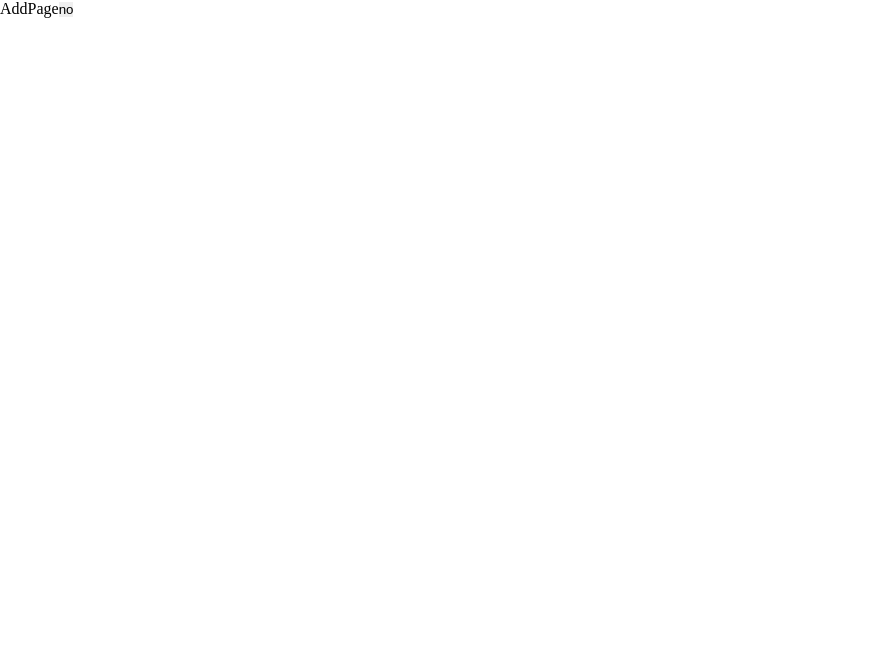
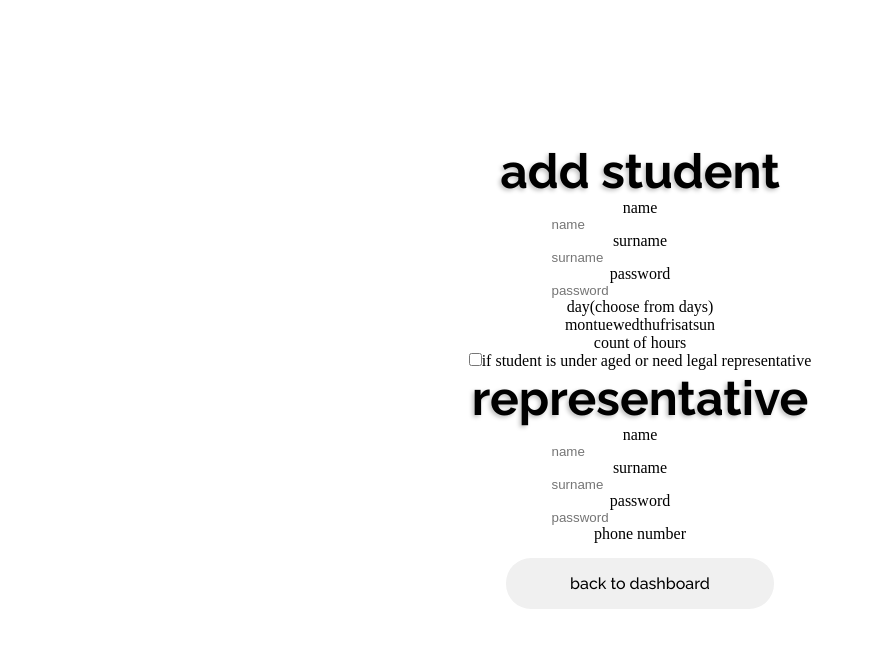
Before and after one commit to 3n0wd3n/Bachelor-Thesis, a Next.js app in the folder BT-master(nextjs)/app/: page /dashboard in a window 1280 px wide. Both pictures are taken after a click on the icon 63 px from the left and 365 px from the top of the page. Shown: the top 648 px of the page, without its empty margins (0-873 px from the left). Built offline with nearby package versions, Linux system fonts and the light colour scheme.

Commit message:
admin add student changes on form

```diff
--- a/BT-master(nextjs)/app/components/Admin/AdminAddPage.js
+++ b/BT-master(nextjs)/app/components/Admin/AdminAddPage.js
@@ -1,10 +1,50 @@
 import React from 'react'
-
+import { FontsHeaderBold, FontsThin, FontsBold } from '../CommonStyles'
+import { AdminFormContainer, AddBackButton, AdminAddContainer } from './AdminAddPage.style'
 export default function AddPage({setAddPage}) {
   return (
     <>
-      AddPage
-      <button onClick={() => setAddPage(false)}>no</button>
+    <AdminAddContainer>
+      <AdminFormContainer>
+        <FontsHeaderBold>add student</FontsHeaderBold>
+        <label>name</label>
+        <input type="text" placeholder="name"></input>
+        <label>surname</label>
+        <input type="text" placeholder="surname"></input>
+        <label>password</label>
+        <input type="password" placeholder="password"></input>
+        <label>day(choose from days)</label>
+        <div>
+          <span>mon</span>
+          <span>tue</span>
+          <span>wed</span>
+          <span>thu</span>
+          <span>fri</span>
+          <span>sat</span>
+          <span>sun</span>
+        </div>
+        <label>count of hours</label>
+        <div>
+          {/* hours in particular day */}
+        </div>
+        <fieldset>
+            <div>
+              <input type="checkbox" id="under-age" name="under-age" value="" />
+              <label for="under-age">if student is under aged or need legal representative </label>
+            </div>
+        </fieldset>
+        <FontsHeaderBold>representative</FontsHeaderBold>
+        <label>name</label>
+        <input type="text" placeholder="name"></input>
+        <label>surname</label>
+        <input type="text" placeholder="surname"></input>
+        <label>password</label>
+        <input type="password" placeholder="password"></input>
+        <label>phone number</label>
+        <input type="tel"></input>
+      </AdminFormContainer>
+      <AddBackButton onClick={() => setAddPage(false)}>back to dashboard</AddBackButton>
+    </AdminAddContainer>
     </>
   )
 }
--- /dev/null
+++ b/BT-master(nextjs)/app/components/Admin/AdminAddPage.style.js
@@ -0,0 +1,33 @@
+import styled from 'styled-components'
+
+// little help ``;
+
+export const AdminAddContainer = styled.div`
+    display: flex;
+    min-height: 100vh;
+    justify-content: center;
+    align-items: center;
+    flex-direction: column;
+`;
+export const AddBackButton = styled.button`
+    font-family: 'Raleway', sans-serif;
+    font-weight: 400;
+    font-size: 1rem;
+    color: black;
+    background-color: #F0F0F0;
+    border-radius: 25px;
+    padding: 1rem 4rem 1rem 4rem;
+    margin: 0 0 3rem 0;
+    transition: 0.7s;
+    :hover{
+        color: white;
+        background-color: #E8986B;
+    }
+`;
+
+export const AdminFormContainer = styled.form`
+    display: flex;
+    justify-content: center;
+    align-items: center;
+    flex-direction: column;
+`;
--- a/BT-master(nextjs)/app/components/Student/StudentMainContent.js
+++ b/BT-master(nextjs)/app/components/Student/StudentMainContent.js
@@ -1,7 +1,7 @@
 import React from 'react'
 // import { BsGrid3X3GapFill } from 'react-icons/bs';
 import { FaRegSmileBeam } from "react-icons/fa";
-import { SimpleContainer, SimpleDiv, StudentMCFilesItems, StudentMCFontsWordList, StudentMCFontsFiles, StudentMCWordList, StudentMCFiles, StudentMCContainer, StudentMCNextLesson, StudentMCFontsDate, StudentMCFontsBold, StudentMCHomeworks, StudentMCFontsHomeworks, StudentMCFontsHomeworksItem, StudentMCFontsSectionItems } from './StudentMainContent.style'
+import { StudentUnorderedList, StudentListItem, SimpleContainer, SimpleDiv, StudentMCFilesItems, StudentMCFontsWordList, StudentMCFontsFiles, StudentMCWordList, StudentMCFiles, StudentMCContainer, StudentMCNextLesson, StudentMCFontsDate, StudentMCFontsBold, StudentMCHomeworks, StudentMCFontsHomeworks, StudentMCFontsHomeworksItem, StudentMCFontsSectionItems } from './StudentMainContent.style'
 // StudentMC = StudentMainContent
 
 export default function MainContent({ data }) {
@@ -45,11 +45,11 @@ export default function MainContent({ data }) {
               :
               data.homeworks.map((homework, key) => {
                   return (
-                    <ul key={key}>
-                      <li>
+                    <StudentUnorderedList key={key}>
+                      <StudentListItem>
                           <Description name={homework.description} /><input type="checkbox"></input>
-                      </li>
-                    </ul>
+                      </StudentListItem>
+                    </StudentUnorderedList>
                   )
                 })
               // <></>
--- a/BT-master(nextjs)/app/components/Student/StudentMainContent.style.js
+++ b/BT-master(nextjs)/app/components/Student/StudentMainContent.style.js
@@ -70,7 +70,7 @@ export const StudentMCFontsHomeworksItem = styled(FontsThin)`
     font-size: 1.1rem;
     color: black;
     text-shadow: -2px 2px 4px rgba(0, 0, 0, 0.25);
-    margin: 0em 0.7em 0.3em 0em;
+    margin: 0em 0.7em 0.5em 0em;
 `;
 
 export const StudentMCFontsSectionItems = styled(FontsThin)`
@@ -124,5 +124,19 @@ export const StudentMCFilesItems = styled.div`
 `;
 
 export const SimpleDiv = styled.div`
+    // zatím nic
+`;
 
+export const StudentListItem = styled.li`
+    display: flex;
+    align-items: center;
+    justify-content: center;
+    flex-direction: row;
 `;
+
+export const StudentUnorderedList = styled.ul`
+    display: flex;
+    align-items: flex-start;
+    justify-content: flex-start;
+    flex-direction: column;
+`;
```
Also changed, not shown: 2 other files (tests, documents, lock files or other folders).
